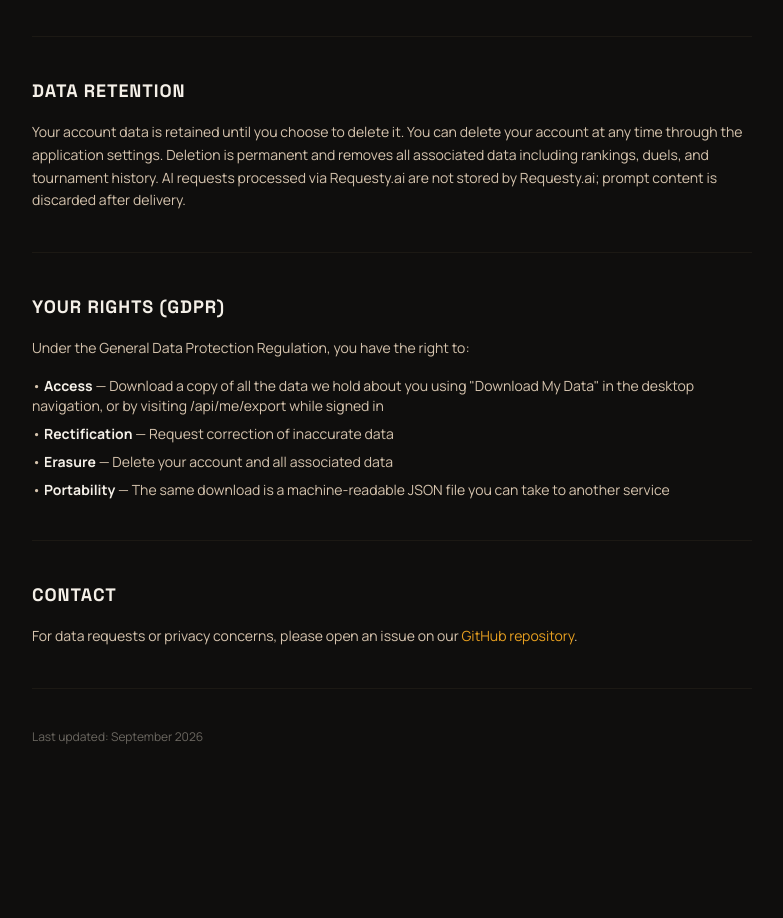
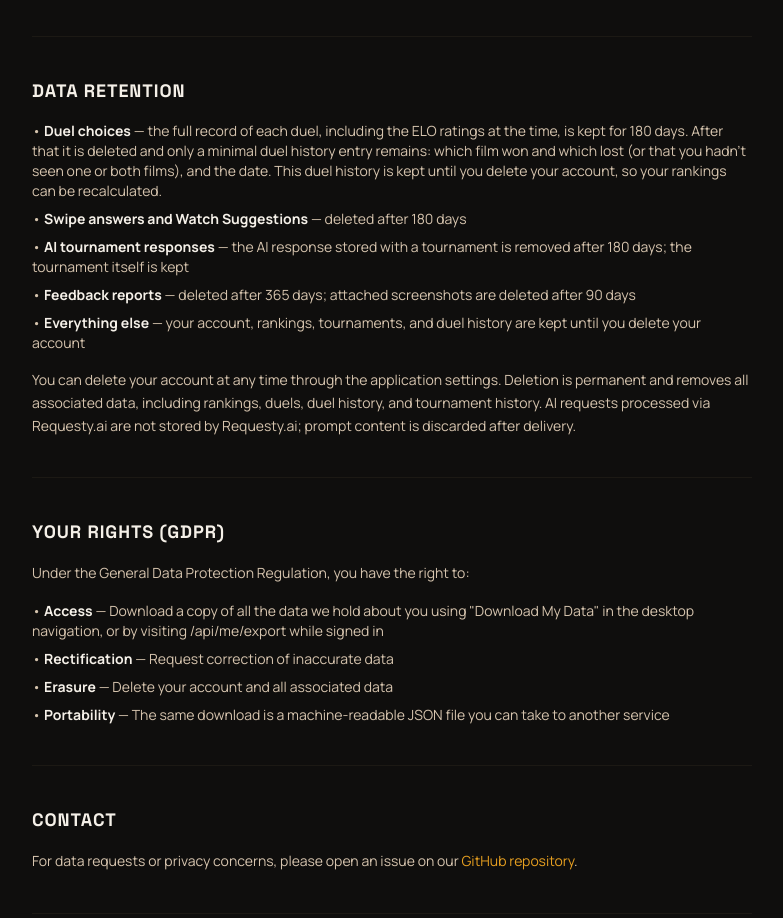
Before and after one commit to alexsiri7/filmduel, a React (Vite) app in the folder frontend/: page /privacy in a window 1280 px wide. Shown: the part 1460-2378 px from the top of the page, without its empty margins (248-1031 px from the left). Before the commit the page ends 2269 px from the top, so only its background shows below. Built offline with nearby package versions, Linux system fonts and the light colour scheme.

Commit message:
State actual retention periods in the privacy policy (#654, #582)
The Data Retention section said account data was kept until deletion,
without mentioning the 180/365/90-day purges. It now lists each period,
including the minimal duel history that is kept until account deletion.

```diff
--- a/frontend/src/pages/PrivacyPolicy.jsx
+++ b/frontend/src/pages/PrivacyPolicy.jsx
@@ -95,10 +95,17 @@ export default function PrivacyPolicy() {
           <h2 className="font-headline font-bold text-lg text-[#F5F0E8] uppercase tracking-wider mb-4">
             Data Retention
           </h2>
+          <ul className="space-y-2 text-[#d6c4ae] text-sm font-body mb-4">
+            <li>• <strong className="text-[#F5F0E8]">Duel choices</strong> — the full record of each duel, including the ELO ratings at the time, is kept for 180 days. After that it is deleted and only a minimal duel history entry remains: which film won and which lost (or that you hadn't seen one or both films), and the date. This duel history is kept until you delete your account, so your rankings can be recalculated.</li>
+            <li>• <strong className="text-[#F5F0E8]">Swipe answers and Watch Suggestions</strong> — deleted after 180 days</li>
+            <li>• <strong className="text-[#F5F0E8]">AI tournament responses</strong> — the AI response stored with a tournament is removed after 180 days; the tournament itself is kept</li>
+            <li>• <strong className="text-[#F5F0E8]">Feedback reports</strong> — deleted after 365 days; attached screenshots are deleted after 90 days</li>
+            <li>• <strong className="text-[#F5F0E8]">Everything else</strong> — your account, rankings, tournaments, and duel history are kept until you delete your account</li>
+          </ul>
           <p className="text-[#d6c4ae] text-sm font-body leading-relaxed">
-            Your account data is retained until you choose to delete it. You can delete your account
-            at any time through the application settings. Deletion is permanent and removes all
-            associated data including rankings, duels, and tournament history.
+            You can delete your account at any time through the application settings. Deletion is
+            permanent and removes all associated data, including rankings, duels, duel history, and
+            tournament history.
             AI requests processed via Requesty.ai are not stored by Requesty.ai; prompt content is discarded after delivery.
           </p>
         </section>
```
Also changed, not shown: 1 other file (tests, documents, lock files or other folders).
